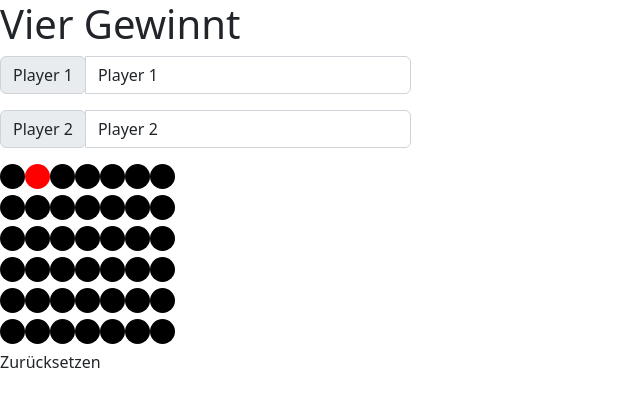
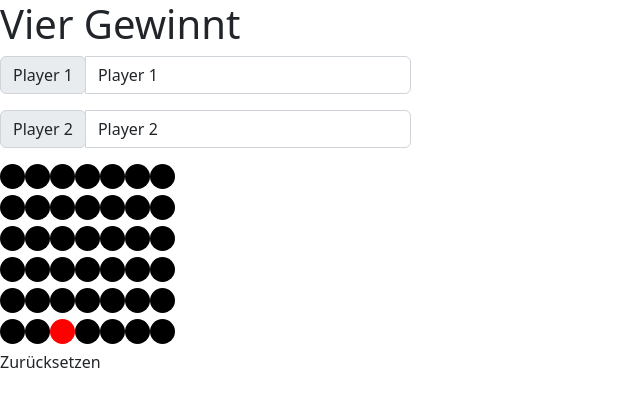
Before and after one commit to alexander-foerster/viergewinnt, an Angular app: page / in a window 1280 px wide. Shown: the top 406 px of the page, without its empty margins (0-640 px from the left). Built offline with nearby package versions, Linux system fonts and the light colour scheme.

Commit message:
Code verändert, dass Steine wie bei Vier Gewinnt gelegt werden

```diff
--- a/src/app/board/board.component.html
+++ b/src/app/board/board.component.html
@@ -1,6 +1,6 @@
 <div>
     <div *ngFor="let row of fields; let rowIndex = index">
-        <app-field *ngFor="let field of fields[rowIndex]; let colIndex = index" [onoff]="fields[rowIndex][colIndex]" (change)="flipValue(rowIndex, colIndex)"></app-field>
+        <app-field *ngFor="let field of fields[numRows - rowIndex - 1]; let colIndex = index" [onoff]="fields[numRows - rowIndex - 1][colIndex]" (change)="legeStein(colIndex)"></app-field>
     </div>
 </div>
 <div>
--- a/src/app/board/board.component.ts
+++ b/src/app/board/board.component.ts
@@ -13,11 +13,31 @@ export class BoardComponent {
   fields: boolean[][] = new Array(BoardComponent.numRows).fill(false).map(x => Array(BoardComponent.numCols).fill(false));
 
   public ngOnInit() {
-    this.fields[0][1] = true;
+    this.fields[0][2] = true;
+  }
+
+  get numRows() {
+    return BoardComponent.numRows;
   }
 
   flipValue(rowIndex: number, colIndex: number) {
     this.fields[rowIndex][colIndex] = !this.fields[rowIndex][colIndex];
+  }
+
+  // gibt true zurück, wenn der Stein gelegt werden konnte
+  legeStein(colIndex: number): boolean {
+    let row=0;
+    for(; row<BoardComponent.numRows; ++row) {
+      if(this.fields[row][colIndex] == false)
+        break;
+    }
+
+    if(row<BoardComponent.numRows) {
+      this.fields[row][colIndex] = true;
+      return true;
+    } else
+      return false;
+
   }
 
   reset() {
```
